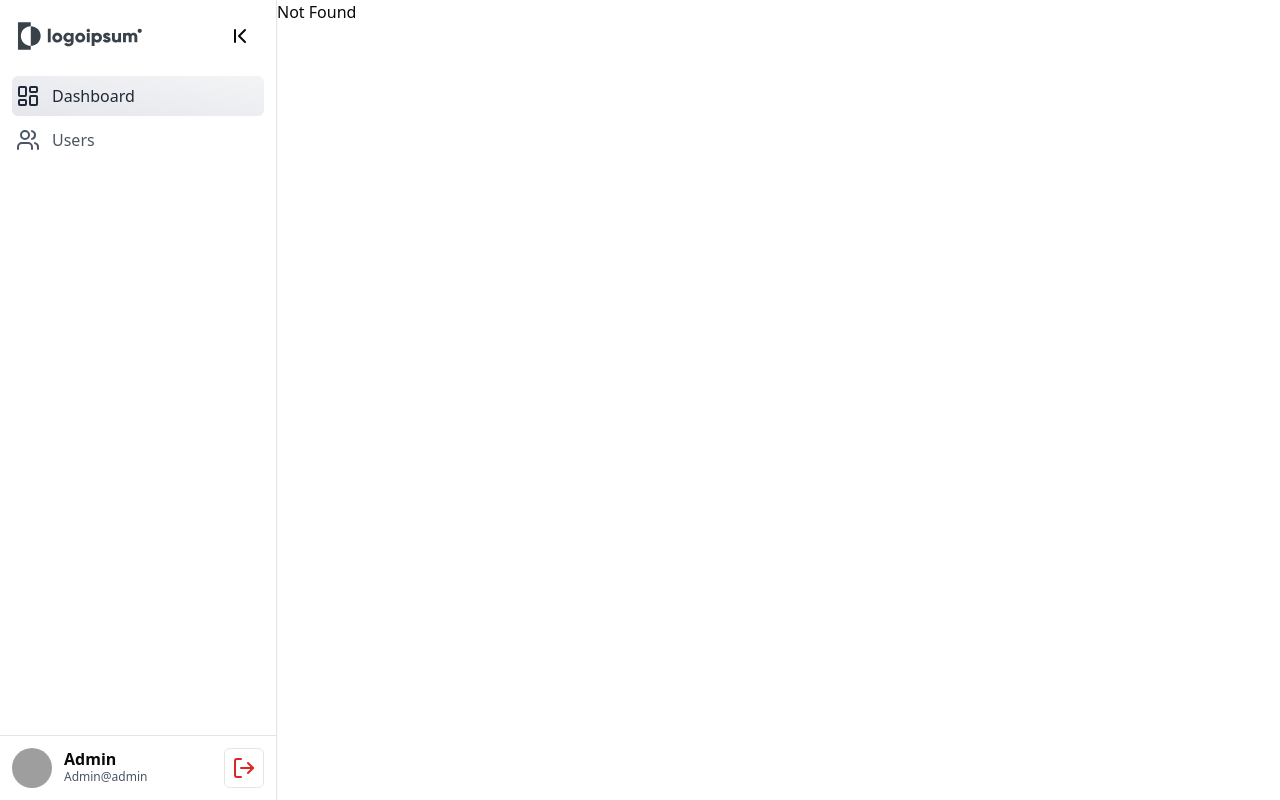
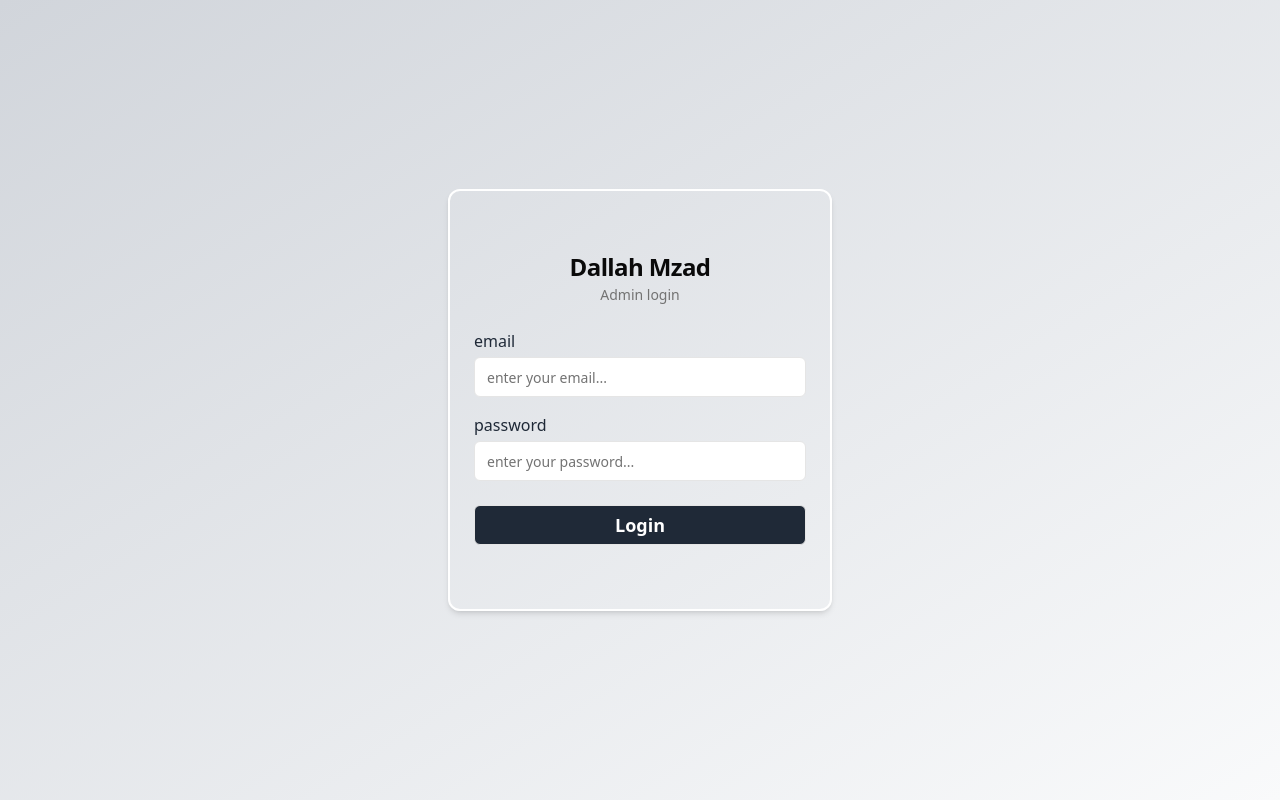
Before and after one commit to rishal-ERPGULF/control-panel, a React (Vite) app: page /login in a window 1280 px wide. Before the commit this address had no page. Built offline with nearby package versions, Linux system fonts and the light colour scheme; grey boxes are pictures that could not be loaded.

Commit message:
login page

```diff
--- a/src/Routes/Routes.tsx
+++ b/src/Routes/Routes.tsx
@@ -1,4 +1,5 @@
 import RootLayout from "@/layout/RootLayout";
+import Login from "@/screens/Login";
 import { createBrowserRouter } from "react-router-dom";
 
 const router = createBrowserRouter([
@@ -12,6 +13,10 @@ const router = createBrowserRouter([
       { path: "*", element: <div>Not Found</div> },
     ],
   },
+  {
+    path: "/login",
+    element: <Login />,
+  },
 ]);
 
 export default router;
--- a/src/components/ui/SideBarItem.tsx
+++ b/src/components/ui/SideBarItem.tsx
@@ -12,7 +12,7 @@ const SideBarItem = ({ icon, text, active, handleItemClick }: Props) => {
   return (
     <li
       onClick={() => handleItemClick(text)}
-      className={`flex justify-center items-center py-2 my-1 font-medium rounded-md cursor-pointer transition-colors ${
+      className={`relative flex justify-center items-center py-2 my-1 font-medium rounded-md cursor-pointer transition-colors group ${
         active
           ? "bg-gradient-to-tr from-gray-200 to-gray-100 text-gray-800"
           : "hover:bg-gray-50 text-gray-600"
@@ -26,6 +26,18 @@ const SideBarItem = ({ icon, text, active, handleItemClick }: Props) => {
       >
         {text}
       </span>
+      {!isOpen && (
+        <div
+          className={`
+        absolute left-full rounded-md px-2 py-1 ml-6
+        bg-gray-100 text-gray-800 text-sm
+        invisible opacity-20 -translate-x-3 transition-all
+        group-hover:visible group-hover:opacity-100 group-hover:translate-x-0
+    `}
+        >
+          {text}
+        </div>
+      )}
     </li>
   );
 };
--- /dev/null
+++ b/src/components/ui/card.tsx
@@ -0,0 +1,79 @@
+import * as React from "react"
+
+import { cn } from "@/lib/utils"
+
+const Card = React.forwardRef<
+  HTMLDivElement,
+  React.HTMLAttributes<HTMLDivElement>
+>(({ className, ...props }, ref) => (
+  <div
+    ref={ref}
+    className={cn(
+      "rounded-lg border bg-card text-card-foreground shadow-sm",
+      className
+    )}
+    {...props}
+  />
+))
+Card.displayName = "Card"
+
+const CardHeader = React.forwardRef<
+  HTMLDivElement,
+  React.HTMLAttributes<HTMLDivElement>
+>(({ className, ...props }, ref) => (
+  <div
+    ref={ref}
+    className={cn("flex flex-col space-y-1.5 p-6", className)}
+    {...props}
+  />
+))
+CardHeader.displayName = "CardHeader"
+
+const CardTitle = React.forwardRef<
+  HTMLParagraphElement,
+  React.HTMLAttributes<HTMLHeadingElement>
+>(({ className, ...props }, ref) => (
+  <h3
+    ref={ref}
+    className={cn(
+      "text-2xl font-semibold leading-none tracking-tight",
+      className
+    )}
+    {...props}
+  />
+))
+CardTitle.displayName = "CardTitle"
+
+const CardDescription = React.forwardRef<
+  HTMLParagraphElement,
+  React.HTMLAttributes<HTMLParagraphElement>
+>(({ className, ...props }, ref) => (
+  <p
+    ref={ref}
+    className={cn("text-sm text-muted-foreground", className)}
+    {...props}
+  />
+))
+CardDescription.displayName = "CardDescription"
+
+const CardContent = React.forwardRef<
+  HTMLDivElement,
+  React.HTMLAttributes<HTMLDivElement>
+>(({ className, ...props }, ref) => (
+  <div ref={ref} className={cn("p-6 pt-0", className)} {...props} />
+))
+CardContent.displayName = "CardContent"
+
+const CardFooter = React.forwardRef<
+  HTMLDivElement,
+  React.HTMLAttributes<HTMLDivElement>
+>(({ className, ...props }, ref) => (
+  <div
+    ref={ref}
+    className={cn("flex items-center p-6 pt-0", className)}
+    {...props}
+  />
+))
+CardFooter.displayName = "CardFooter"
+
+export { Card, CardHeader, CardFooter, CardTitle, CardDescription, CardContent }
--- /dev/null
+++ b/src/components/ui/input.tsx
@@ -0,0 +1,25 @@
+import * as React from "react"
+
+import { cn } from "@/lib/utils"
+
+export interface InputProps
+  extends React.InputHTMLAttributes<HTMLInputElement> {}
+
+const Input = React.forwardRef<HTMLInputElement, InputProps>(
+  ({ className, type, ...props }, ref) => {
+    return (
+      <input
+        type={type}
+        className={cn(
+          "flex h-10 w-full rounded-md border border-input bg-background px-3 py-2 text-sm ring-offset-background file:border-0 file:bg-transparent file:text-sm file:font-medium placeholder:text-muted-foreground focus-visible:outline-none focus-visible:ring-2 focus-visible:ring-ring focus-visible:ring-offset-2 disabled:cursor-not-allowed disabled:opacity-50",
+          className
+        )}
+        ref={ref}
+        {...props}
+      />
+    )
+  }
+)
+Input.displayName = "Input"
+
+export { Input }
--- a/src/layout/RootLayout.tsx
+++ b/src/layout/RootLayout.tsx
@@ -1,6 +1,6 @@
 import SideBar from "@/components/ui/SideBar";
 import SideBarItem from "@/components/ui/SideBarItem";
-import { LayoutDashboard,Users } from "lucide-react";
+import { LayoutDashboard, Users, LayoutList } from "lucide-react";
 import { useState } from "react";
 import { Outlet } from "react-router-dom";
 
@@ -24,6 +24,12 @@ const RootLayout = () => {
           active={activeItem === "Users"}
           handleItemClick={handleItemClick}
         />
+        <SideBarItem
+          text="Bids"
+          icon={<LayoutList />}
+          active={activeItem === "Bids"}
+          handleItemClick={handleItemClick}
+        />
       </SideBar>
       <div className="flex-1">
         <Outlet />
--- a/src/redux/slices/SidebarSlice.ts
+++ b/src/redux/slices/SidebarSlice.ts
@@ -5,7 +5,7 @@ interface SidebarState {
   isOpen: boolean;
 }
 const initialState: SidebarState = {
-  isOpen: true,
+  isOpen: false,
 };
 
 export const sidebarSlice = createSlice({
--- /dev/null
+++ b/src/screens/Login.tsx
@@ -0,0 +1,47 @@
+import { Button } from "@/components/ui/button";
+import {
+  Card,
+  CardContent,
+  CardDescription,
+  CardFooter,
+  CardHeader,
+  CardTitle,
+} from "@/components/ui/card";
+import { Input } from "@/components/ui/input";
+
+const Login = () => {
+  return (
+    <div className="h-screen grid place-items-center bg-gradient-to-tl from-gray-50 to-gray-300">
+      <Card className="md:w-96 py-10 shadow-md bg-white/10 bg-blur rounded-xl border-white border-2">
+        <CardHeader className="text-center">
+          <CardTitle>Dallah Mzad</CardTitle>
+          <CardDescription>Admin login</CardDescription>
+        </CardHeader>
+        <CardContent className="space-y-4">
+          <div className="grid gap-1">
+            <span className="text-md text-gray-800">email</span>
+            <Input type="text" name="Email" placeholder="enter your email..." />
+          </div>
+          <div className="grid gap-1">
+            <span className="text-md text-gray-800">password</span>
+            <Input
+              type="text"
+              name="Email"
+              placeholder="enter your password..."
+            />
+          </div>
+        </CardContent>
+        <CardFooter>
+          <Button
+            className="w-full bg-gray-800 text-white font-semibold text-lg"
+            variant={"outline"}
+          >
+            Login
+          </Button>
+        </CardFooter>
+      </Card>
+    </div>
+  );
+};
+
+export default Login;
```
Also changed, not shown: src/Routes/Auth.tsx (added).
